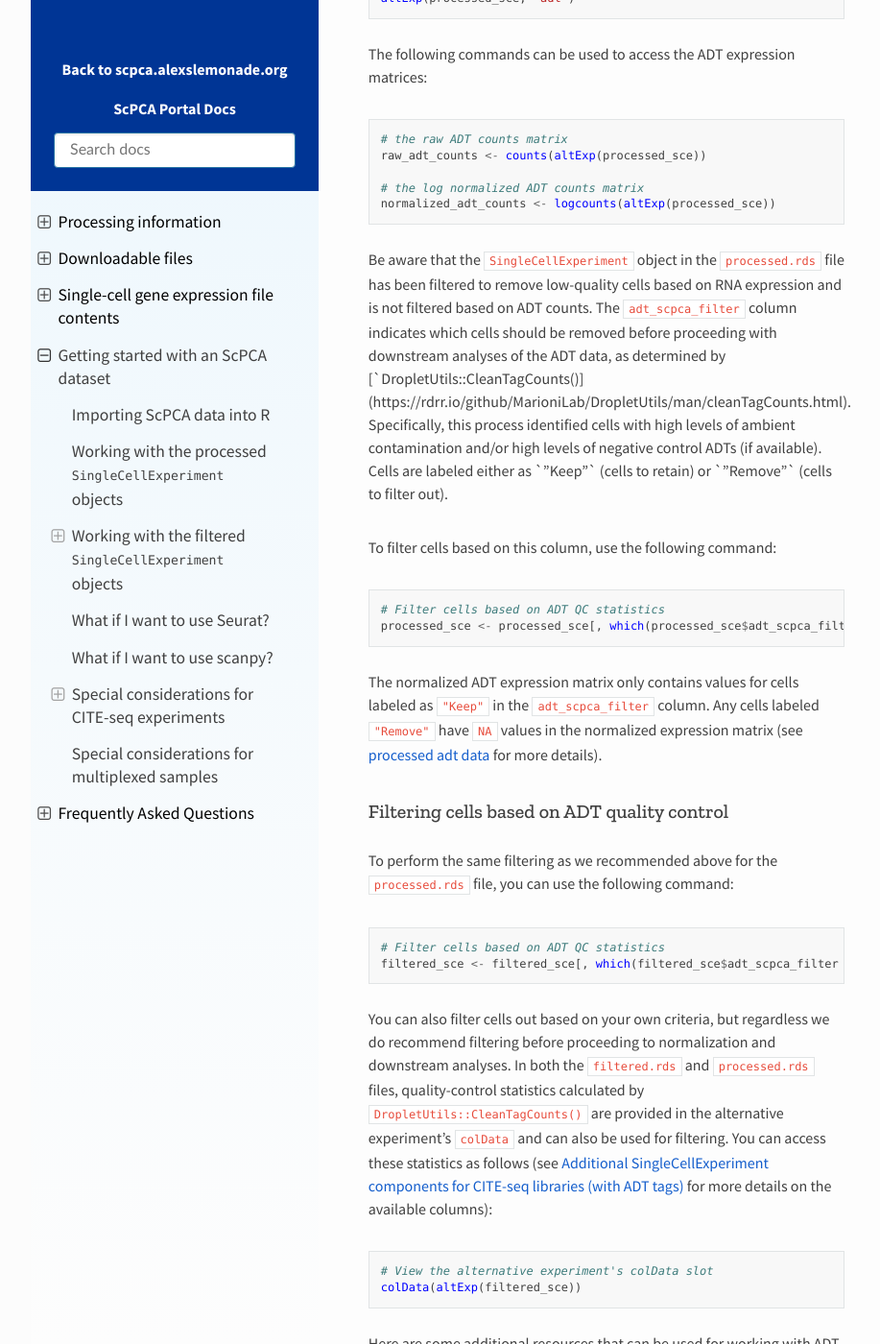
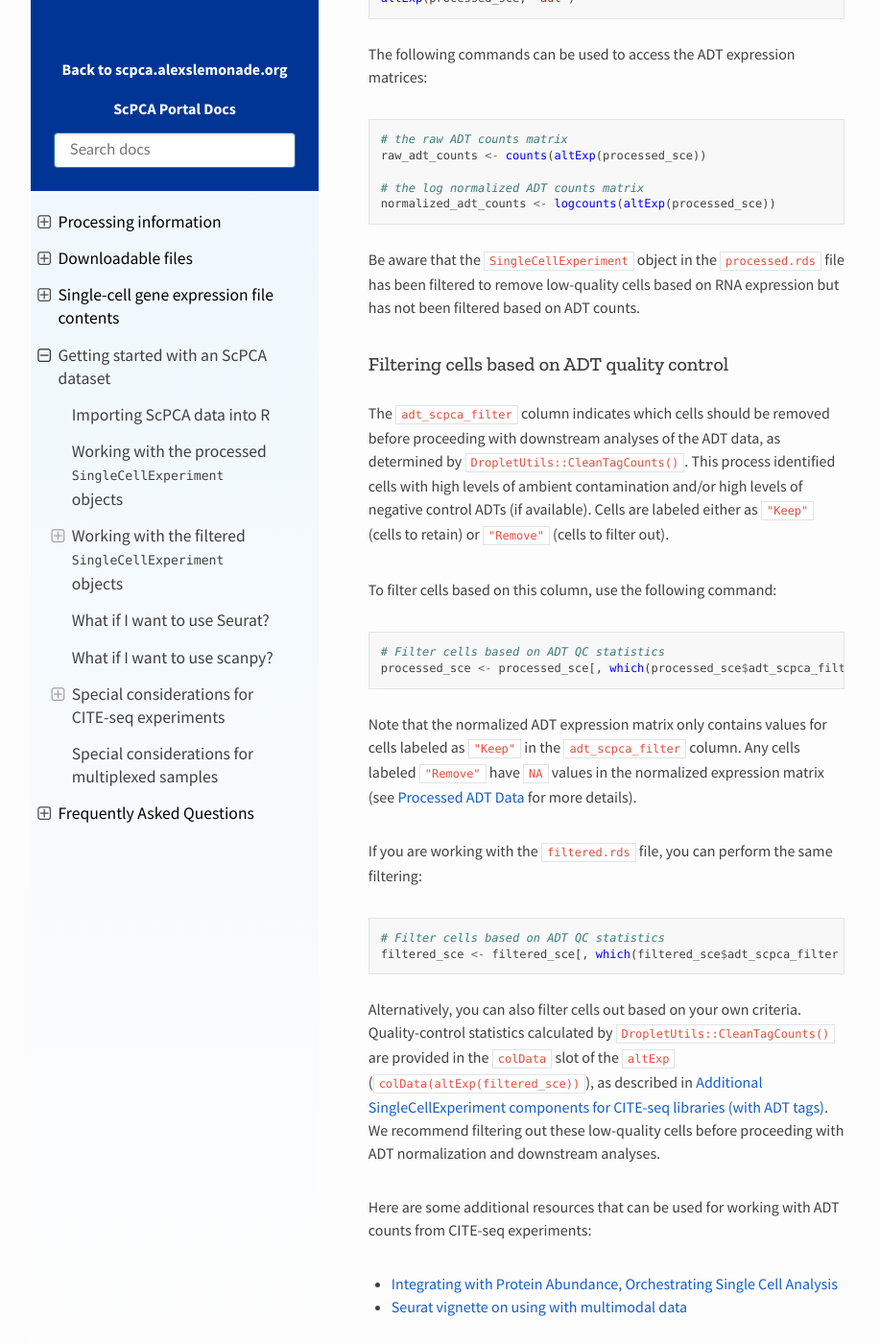
Before and after one commit to DongzeHE/scpca-docs, a Sphinx documentation site: the page built from docs/getting_started.md, in a window 1280 px wide and 1400 px high, scrolled down 7872 px. Shown: the whole window at 96% size, without its empty margins (158-1075 px from the left). Built offline with Sphinx 7.4.7 and the Read the Docs theme 2.0.0, drawn with Linux system fonts in a browser that asks for light colours.

Commit message:
Additional cleanups and reorg from Ally's review

````diff
--- a/docs/getting_started.md
+++ b/docs/getting_started.md
@@ -242,9 +242,12 @@ raw_adt_counts <- counts(altExp(processed_sce))
 normalized_adt_counts <- logcounts(altExp(processed_sce))
 ```
 
-Be aware that the `SingleCellExperiment` object in the `processed.rds` file has been filtered to remove low-quality cells based on RNA expression and is not filtered based on ADT counts.
-The `adt_scpca_filter` column indicates which cells should be removed before proceeding with downstream analyses of the ADT data, as determined by [`DropletUtils::CleanTagCounts()](https://rdrr.io/github/MarioniLab/DropletUtils/man/cleanTagCounts.html).
-Specifically, this process identified cells with high levels of ambient contamination and/or high levels of negative control ADTs (if available).
+Be aware that the `SingleCellExperiment` object in the `processed.rds` file has been filtered to remove low-quality cells based on RNA expression but has not been filtered based on ADT counts.
+
+### Filtering cells based on ADT quality control
+
+The `adt_scpca_filter` column indicates which cells should be removed before proceeding with downstream analyses of the ADT data, as determined by [`DropletUtils::CleanTagCounts()`](https://rdrr.io/github/MarioniLab/DropletUtils/man/cleanTagCounts.html).
+This process identified cells with high levels of ambient contamination and/or high levels of negative control ADTs (if available).
 Cells are labeled either as `"Keep"` (cells to retain) or `"Remove"` (cells to filter out).
 
 To filter cells based on this column, use the following command:
@@ -254,26 +257,20 @@ To filter cells based on this column, use the following command:
 processed_sce <- processed_sce[, which(processed_sce$adt_scpca_filter == "Keep")]
 ```
 
-The normalized ADT expression matrix only contains values for cells labeled as `"Keep"` in the `adt_scpca_filter` column.
-Any cells labeled `"Remove"` have `NA` values in the normalized expression matrix (see {ref}`processed adt data <processing_information:Processed ADT data>` for more details).
+Note that the normalized ADT expression matrix only contains values for cells labeled as `"Keep"` in the `adt_scpca_filter` column.
+Any cells labeled `"Remove"` have `NA` values in the normalized expression matrix (see {ref}`Processed ADT Data <processing_information:Processed ADT data>` for more details).
 
+If you are working with the `filtered.rds` file, you can perform the same filtering:
 
-### Filtering cells based on ADT quality control
-
-To perform the same filtering as we recommended above for the `processed.rds` file, you can use the following command:
 ```r
 # Filter cells based on ADT QC statistics
 filtered_sce <- filtered_sce[, which(filtered_sce$adt_scpca_filter == "Keep")]
 ```
 
-You can also filter cells out based on your own criteria, but regardless we do recommend filtering before proceeding to normalization and downstream analyses.
-In both the `filtered.rds` and `processed.rds` files, quality-control statistics calculated by [`DropletUtils::CleanTagCounts()`](https://rdrr.io/github/MarioniLab/DropletUtils/man/cleanTagCounts.html) are provided in the alternative experiment's `colData` and can also be used for filtering.
-You can access these statistics as follows (see {ref}`Additional SingleCellExperiment components for CITE-seq libraries (with ADT tags) <sce_file_contents:Additional SingleCellExperiment components for CITE-seq libraries (with ADT tags)>` for more details on the available columns):
+Alternatively, you can also filter cells out based on your own criteria.
+Quality-control statistics calculated by [`DropletUtils::CleanTagCounts()`](https://rdrr.io/github/MarioniLab/DropletUtils/man/cleanTagCounts.html) are provided in the `colData` slot of the `altExp` (`colData(altExp(filtered_sce))`), as described in {ref}`Additional SingleCellExperiment components for CITE-seq libraries (with ADT tags) <sce_file_contents:Additional SingleCellExperiment components for CITE-seq libraries (with ADT tags)>`.
+We recommend filtering out these low-quality cells before proceeding with ADT normalization and downstream analyses.
 
-```r
-# View the alternative experiment's colData slot
-colData(altExp(filtered_sce))
-```
 
 Here are some additional resources that can be used for working with ADT counts from CITE-seq experiments:
 - [Integrating with Protein Abundance, Orchestrating Single Cell Analysis](http://bioconductor.org/books/3.15/OSCA.advanced/integrating-with-protein-abundance.html)
````
